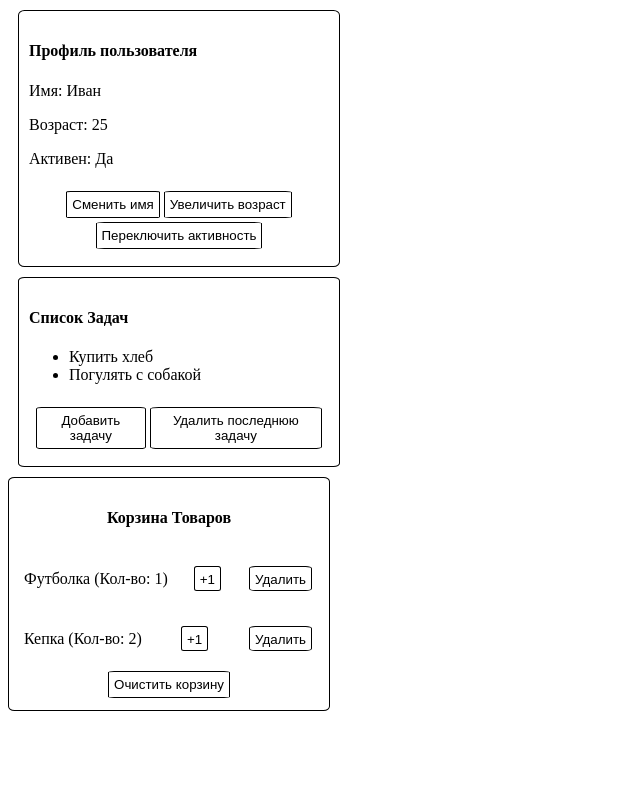
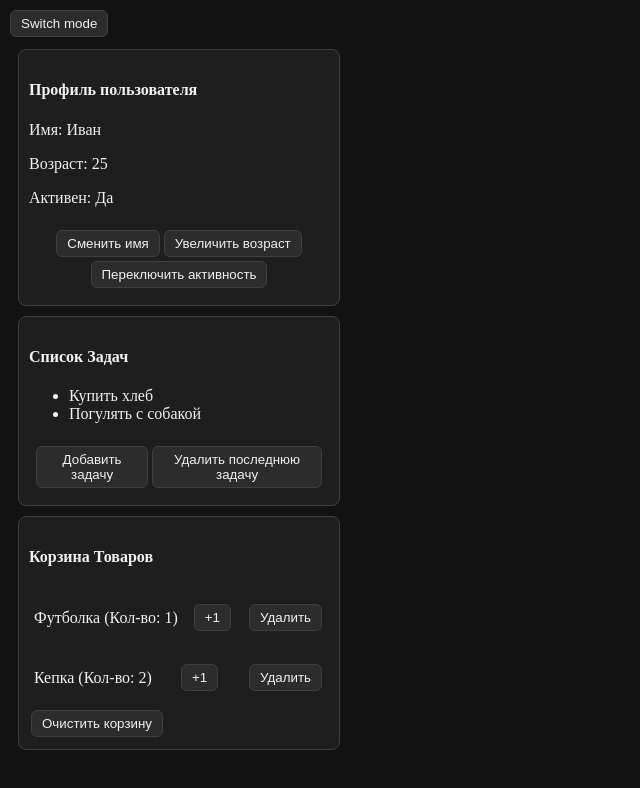
Before and after one commit to marcvechen/React-Redux-RTK, a React (Vite) app: page / in a window 1280 px wide. Shown: the top 788 px of the page, without its empty margins (0-640 px from the left). Built offline with nearby package versions, Linux system fonts and the light colour scheme.

Commit message:
2.4-context-task1

```diff
--- a/src/App.jsx
+++ b/src/App.jsx
@@ -1,7 +1,10 @@
+import { useCallback, useState, useEffect } from "react";
 import Profile from "./UserProfile.jsx";
 import TasksList from "./TasksList.jsx";
 import Checkout from "./Checkout.jsx";
-import { useCallback, useState } from "react";
+import MyContext from "./MyContext.jsx";
+import Toggle from "./Toggler.jsx";
+
 const loremWords = [
   { id: 1, value: "Lorem" },
   { id: 2, value: "ipsum" },
@@ -15,6 +18,7 @@ const loremWords = [
   { id: 10, value: "do" },
 ];
 function App() {
+  const [isDark, setIsDark] = useState("light");
   const [user, setUser] = useState({
     name: "Иван",
     age: 25,
@@ -29,6 +33,14 @@ function App() {
     { id: 2, title: "Кепка", count: 2 },
   ]);
 
+  const handleMode = () => {
+    setIsDark((prevMode) => !prevMode);
+  };
+  useEffect(() => {
+    isDark
+      ? document.body.classList.add("dark-theme")
+      : document.body.classList.remove("dark-theme");
+  }, [isDark]);
   const handleChange = useCallback(() => {
     const newName = prompt("Введіть нове ім'я:");
     if (newName) {
@@ -84,6 +96,9 @@ function App() {
   const handleClearCheckout = useCallback(() => setCart(() => []), []);
   return (
     <div>
+      <MyContext.Provider value={{ isDark, handleMode }}>
+        <Toggle />
+      </MyContext.Provider>
       <Profile
         user={user}
         changeName={handleChange}
--- /dev/null
+++ b/src/MyContext.jsx
@@ -0,0 +1,4 @@
+import { createContext } from "react";
+const MyContext = createContext();
+
+export default MyContext;
--- a/src/Style.css
+++ b/src/Style.css
@@ -1,48 +1,81 @@
-.main-div {
+/* ===========================
+   Светлая тема (по умолчанию)
+   =========================== */
+
+body {
+  --bg: #ffffff;
+  --text: #000000;
+  --card: #ffffff;
+  --border: #000000;
+  --button-bg: #ffffff;
+  --button-hover: #f0f0f0;
+}
+
+/* ===========================
+   Темная тема
+   =========================== */
+
+body.dark-theme {
+  --bg: #121212;
+  --text: #f1f1f1;
+  --card: #1e1e1e;
+  --border: #3f3f3f;
+  --button-bg: #2c2c2c;
+  --button-hover: #3a3a3a;
+}
+
+/* ===========================
+   Общие стили
+   =========================== */
+
+body {
+  background: var(--bg);
+  color: var(--text);
+}
+
+.main-div,
+.main-div-Checkout {
   display: block;
-  align-items: center;
-  border: 0.1px solid #000000;
-  border-radius: 2%;
+  border: 1px solid var(--border);
+  border-radius: 8px;
   max-width: 300px;
   padding: 10px;
   margin: 10px;
+  background: var(--card);
+  color: var(--text);
 }
+
 .button-div-userProfile {
   display: block;
   text-align: center;
   padding: 5px;
 }
+
 .button-div-CheckOut {
   display: flex;
-  padding: 5px;
   justify-content: space-between;
   align-items: center;
+  padding: 5px;
 }
-.main-div-Checkout {
-  display: block;
-  text-align: center;
 
-  border: 0.1px solid #000000;
-  border-radius: 2%;
-  max-width: 300px;
-  padding: 10px;
-}
-.button-CheckOut {
-  border-radius: 10%;
-  border: 0.001px solid #000000;
-  max-height: 25px;
-  padding: 5px;
-  background-color: white;
-}
 .button-div-TasksList {
   display: flex;
   padding: 5px;
 }
-button {
-  border-radius: 5%;
-  border: 0.001px solid #000000;
 
+button,
+.button-CheckOut {
+  border: 1px solid var(--border);
+  border-radius: 6px;
   margin: 2px;
-  padding: 5px;
-  background-color: white;
+  padding: 5px 10px;
+  background: var(--button-bg);
+  color: var(--text);
+  cursor: pointer;
+  transition: 0.2s;
 }
+
+button:hover,
+.button-CheckOut:hover {
+  background: var(--button-hover);
+}
--- /dev/null
+++ b/src/Toggler.jsx
@@ -0,0 +1,12 @@
+import MyContext from "./MyContext";
+import { useContext } from "react";
+
+function Toggle() {
+  const { isDark, handleMode } = useContext(MyContext);
+  return (
+    <div>
+      <button onClick={handleMode}>Switch mode</button>
+    </div>
+  );
+}
+export default Toggle;
```
